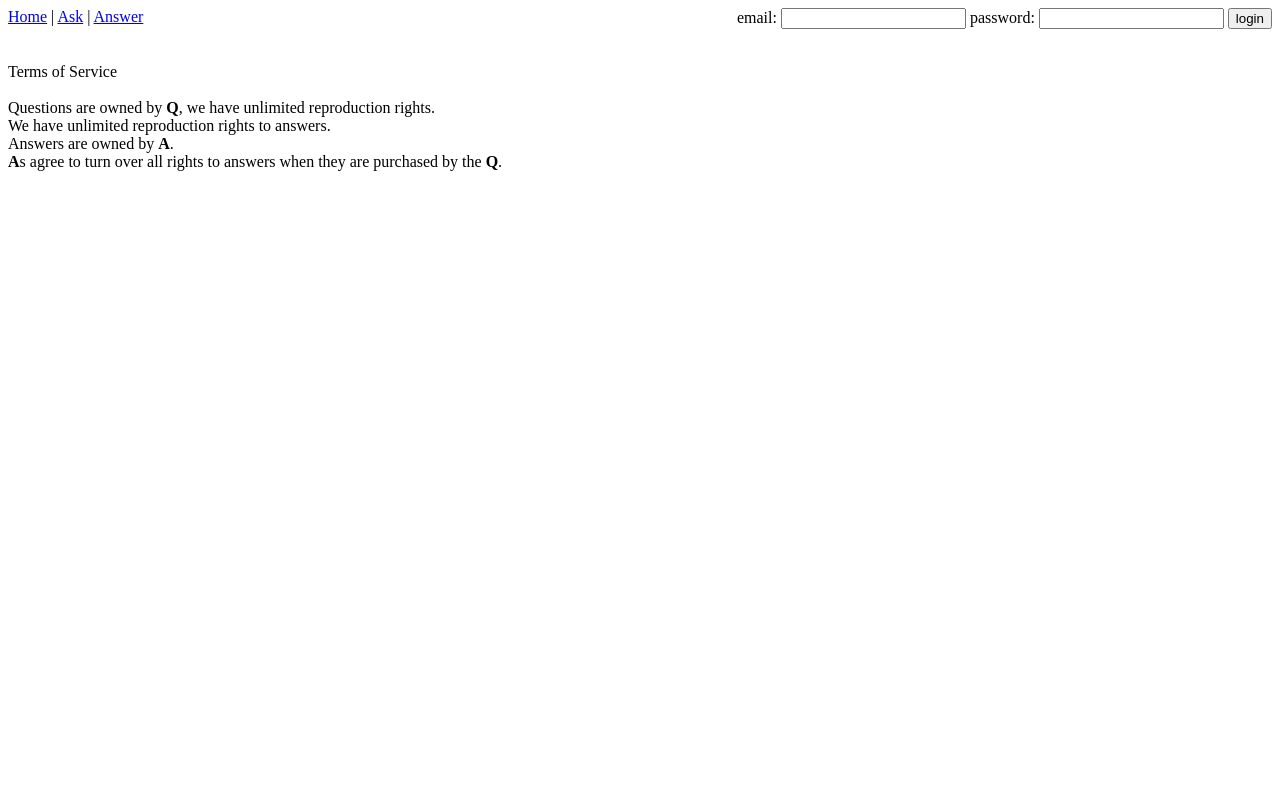
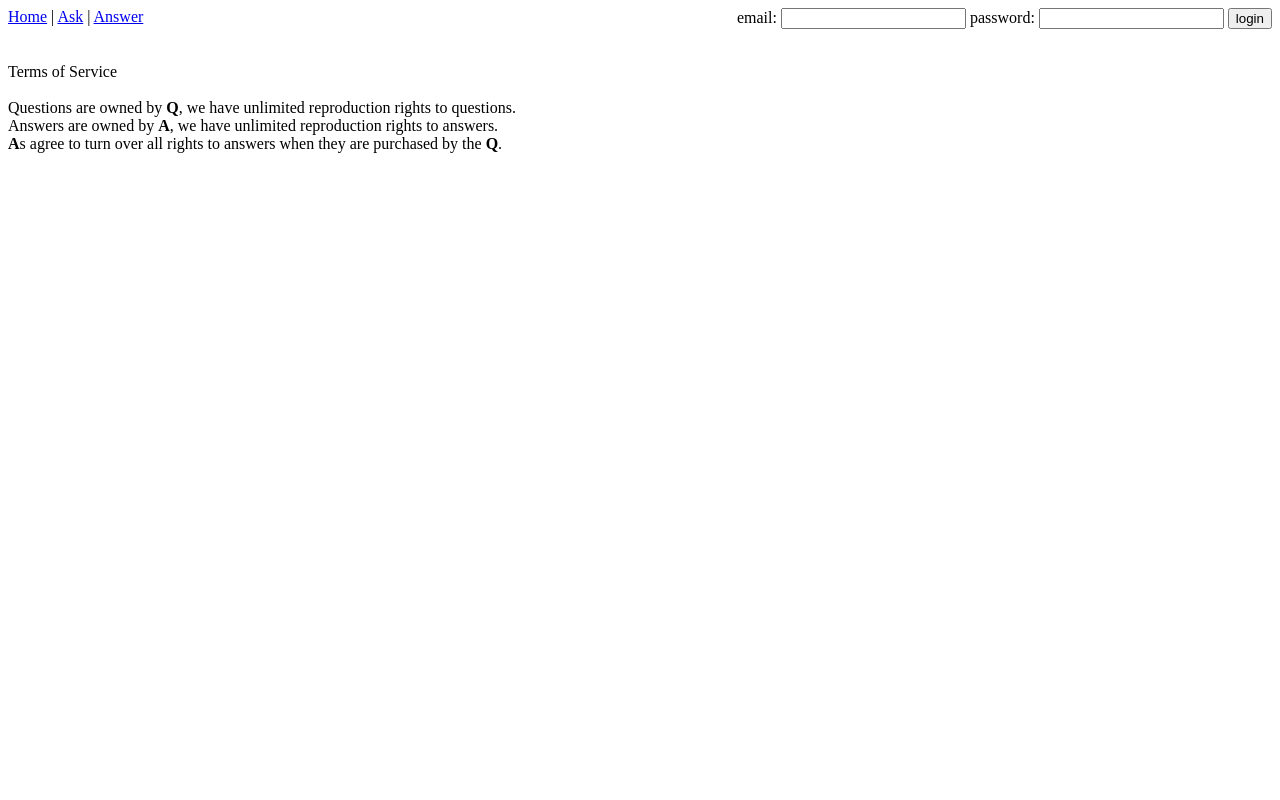
Before and after one commit to blake8086/qa, a Django app: template main/templates/tos.html in a window 1280 px wide. Run offline with Django 3.2, Linux system fonts and the light colour scheme; the template is opened without the code that fills it, so the values that code supplies are empty; some libraries are stand-ins or nearby versions.

Commit message:
tiny improvement to ToS

```diff
--- a/main/templates/tos.html
+++ b/main/templates/tos.html
@@ -3,8 +3,7 @@
 {% block content %}
 	Terms of Service<br>
 	<br>
-	Questions are owned by <b>Q</b>, we have unlimited reproduction rights.<br>
-	We have unlimited reproduction rights to answers.<br>
-	Answers are owned by <b>A</b>.<br>
+	Questions are owned by <b>Q</b>, we have unlimited reproduction rights to questions.<br>
+	Answers are owned by <b>A</b>, we have unlimited reproduction rights to answers.<br>
 	<b>A</b>s agree to turn over all rights to answers when they are purchased by the <b>Q</b>.<br>
 {% endblock %}
```
